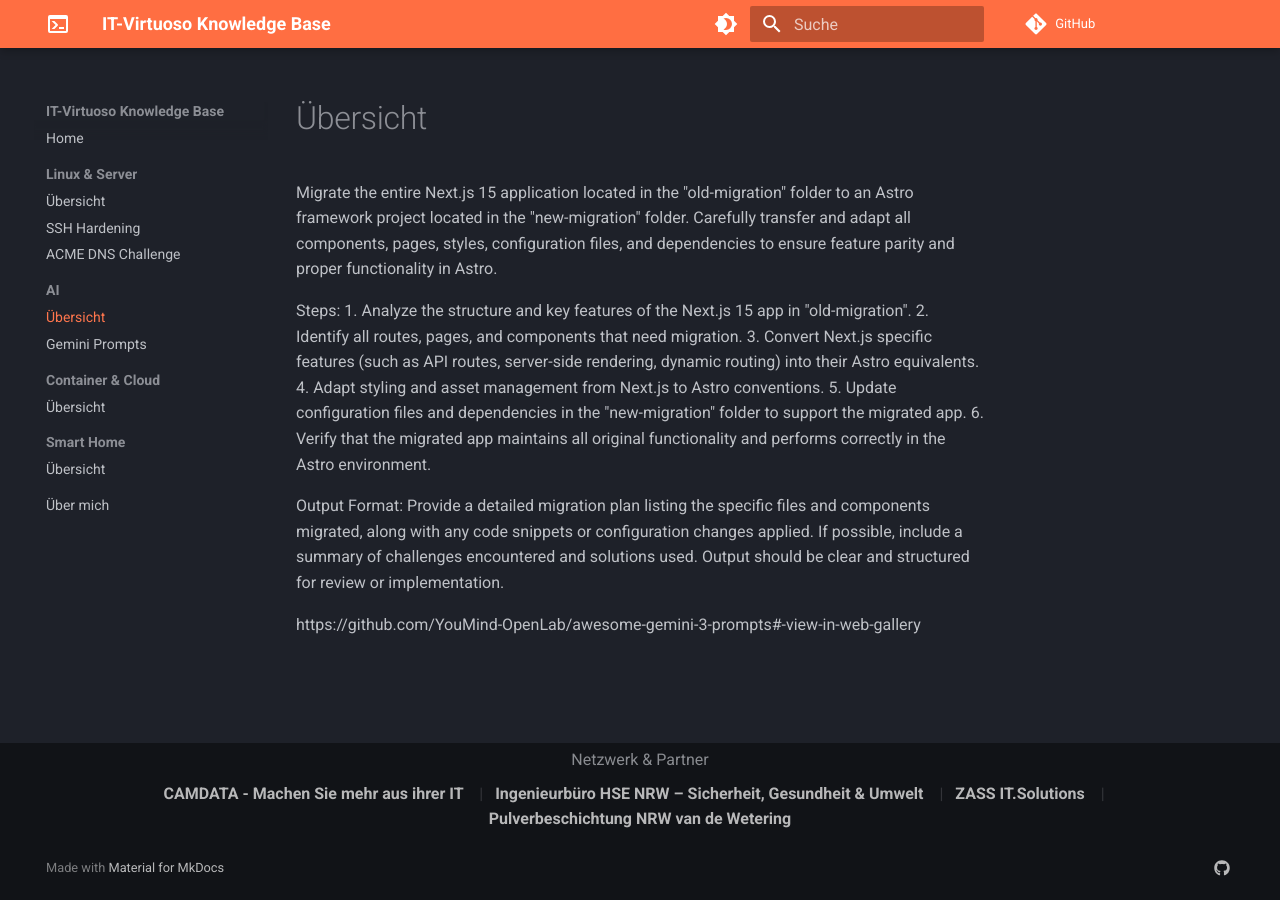
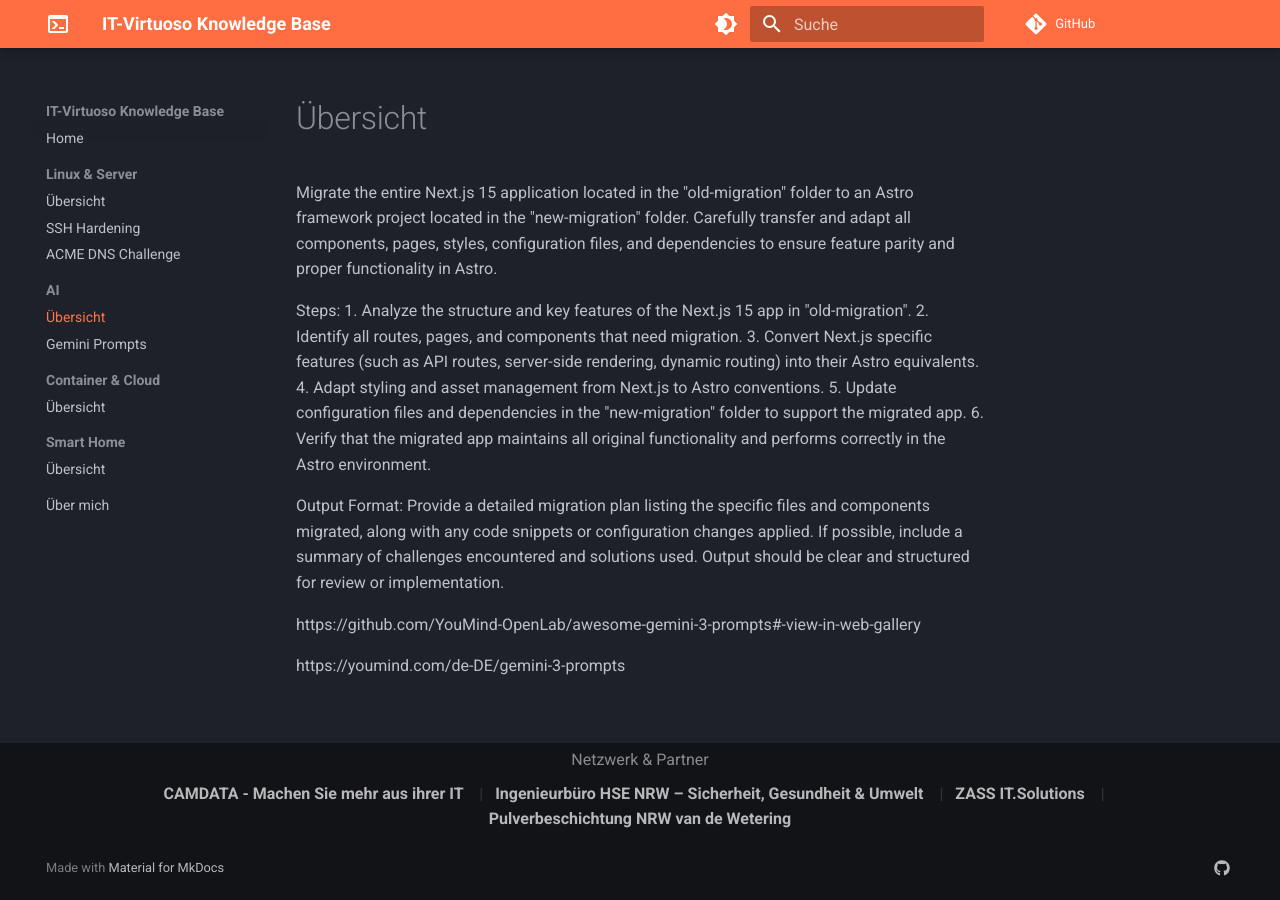
Before and after one commit to rombey86/mkdocs, an MkDocs documentation site: the page built from docs/ai/index.md, in a window 1280 px wide. Built offline with MkDocs 1.6.1 and Material for MkDocs 9.7.7, drawn with Linux system fonts in a browser that asks for light colours; comment, search, counter and statistics services are not loaded; part of the change alters nothing that is shown.

Commit message:
Update index.md

```diff
--- a/docs/ai/index.md
+++ b/docs/ai/index.md
@@ -16,3 +16,5 @@ Provide a detailed migration plan listing the specific files and components migr
 
 
 https://github.com/YouMind-OpenLab/awesome-gemini-3-prompts#-view-in-web-gallery
+
+https://youmind.com/de-DE/gemini-3-prompts
```
